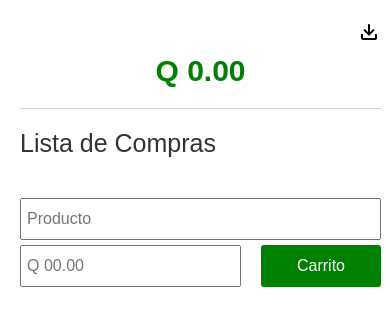
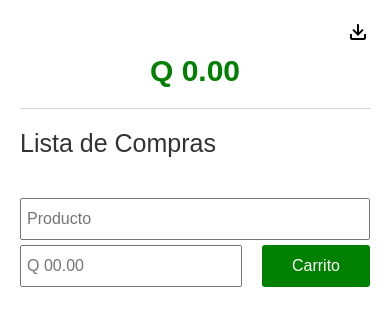
Before and after one commit to ROCKEMMA/Market_list, a plain HTML site: page index.html in a window 390 px wide. Drawn offline with nearby package versions, Linux system fonts and the light colour scheme.

Commit message:
De optmiza el diseño responsibe

```diff
--- a/assets/css/config.css
+++ b/assets/css/config.css
@@ -13,14 +13,12 @@ body {
 
     display: flex;
     justify-content: center;
-    align-items: center;
+    align-self: center;
 }
 #root {
     width: 100%;
     max-width: 40rem;
     padding: 2rem;
-    border-radius: 8px;
-/*     box-shadow: 0 2px 10px rgba(0, 0, 0, 0.1); */
     background-color: #fff;
 
     display: grid;
@@ -37,18 +35,14 @@ body {
     grid-template-columns: 1fr auto;
 }
 
-@media only screen and (max-width: 480px) {
-    html {
-        font-size: 10px;
-        font-family: Arial, sans-serif;
-    }
+@media only screen and (max-width: 399px) {
     body {
         height: 100%;
+        align-self: none;
+        align-items: start;
     }
     #root{
         max-width: none;
         width: 100%;
-        box-shadow: none;
-        border-radius: none;
     }
 }
--- a/components/header/header.css
+++ b/components/header/header.css
@@ -1,3 +1,6 @@
+#header {
+    display: block;
+}
 .title {
     font-size: 2.5rem;
     color: #333;
--- a/components/task/task.css
+++ b/components/task/task.css
@@ -1,4 +1,8 @@
+.container {
+    display: block;
+}
 .item {
+    width: 100%;
     padding: 1rem 0;
     border-bottom: 1px solid #ddd;
 
--- a/components/taskForm/taskForm.css
+++ b/components/taskForm/taskForm.css
@@ -1,10 +1,11 @@
 #formulario {
-    text-align: center;
-    margin-top: 20px;
+    margin-top: 2rem;
 }
 #formulario > div {
+    width: 100%;
+
     display: grid;
-    grid-template-columns: 1fr 12rem;
+    grid-template-columns: 1fr auto;
     column-gap: 2rem;
     row-gap: 0.5rem;
 }
@@ -19,15 +20,11 @@
 #formulario button {
     padding: 5px 10px;
     font-size: 16px;
-/*     border-radius: 5rem; */
 border-radius: 3px;;
     border: none;
 }
-/* #formulario #agregar-descuento{
-    background-color: rgb(233, 233, 233);
-    color: rgb(43, 127, 236);
-} */
 #formulario #agregar-item {
     background-color: green;
     color: white;
+    padding: 0 3rem;
 }
```
